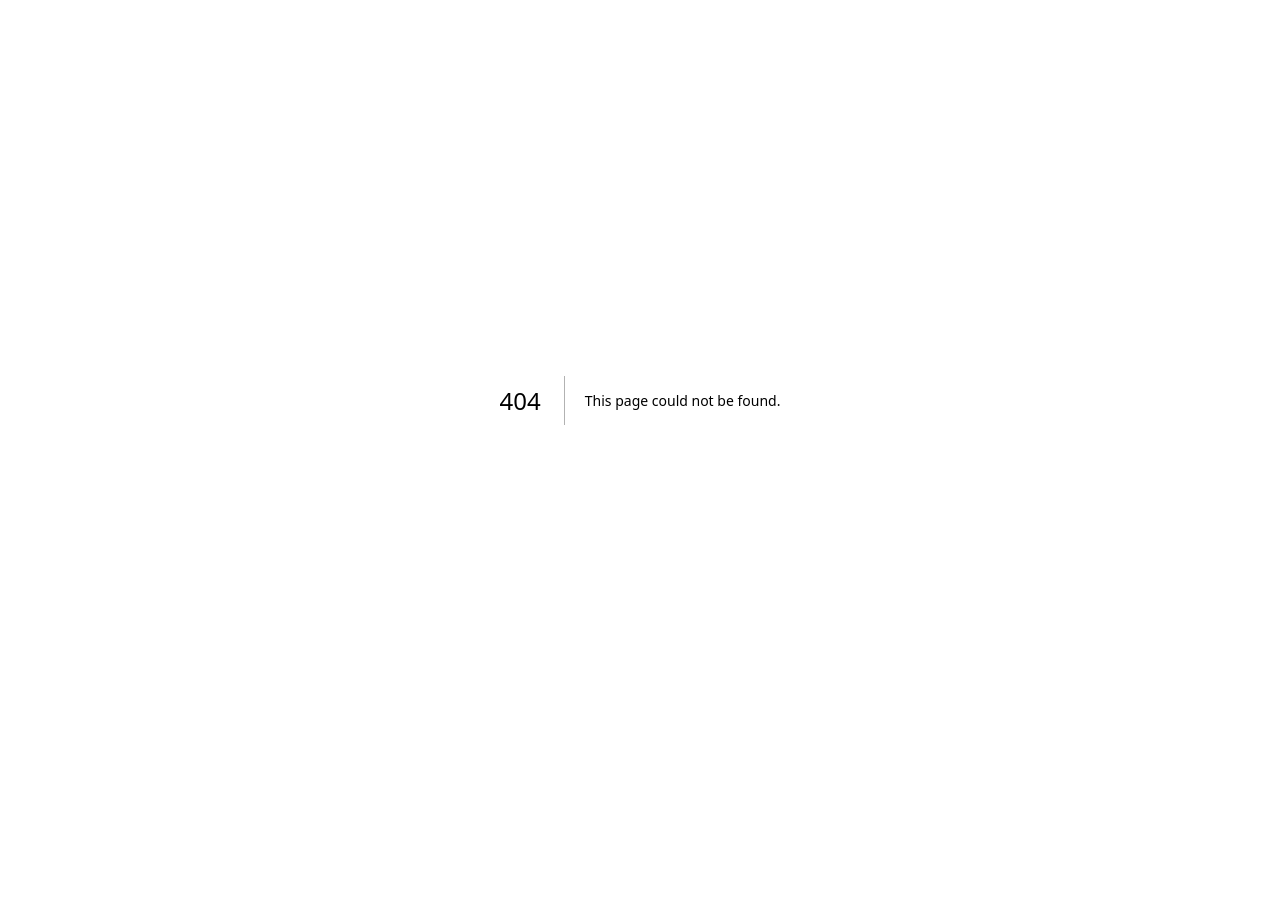
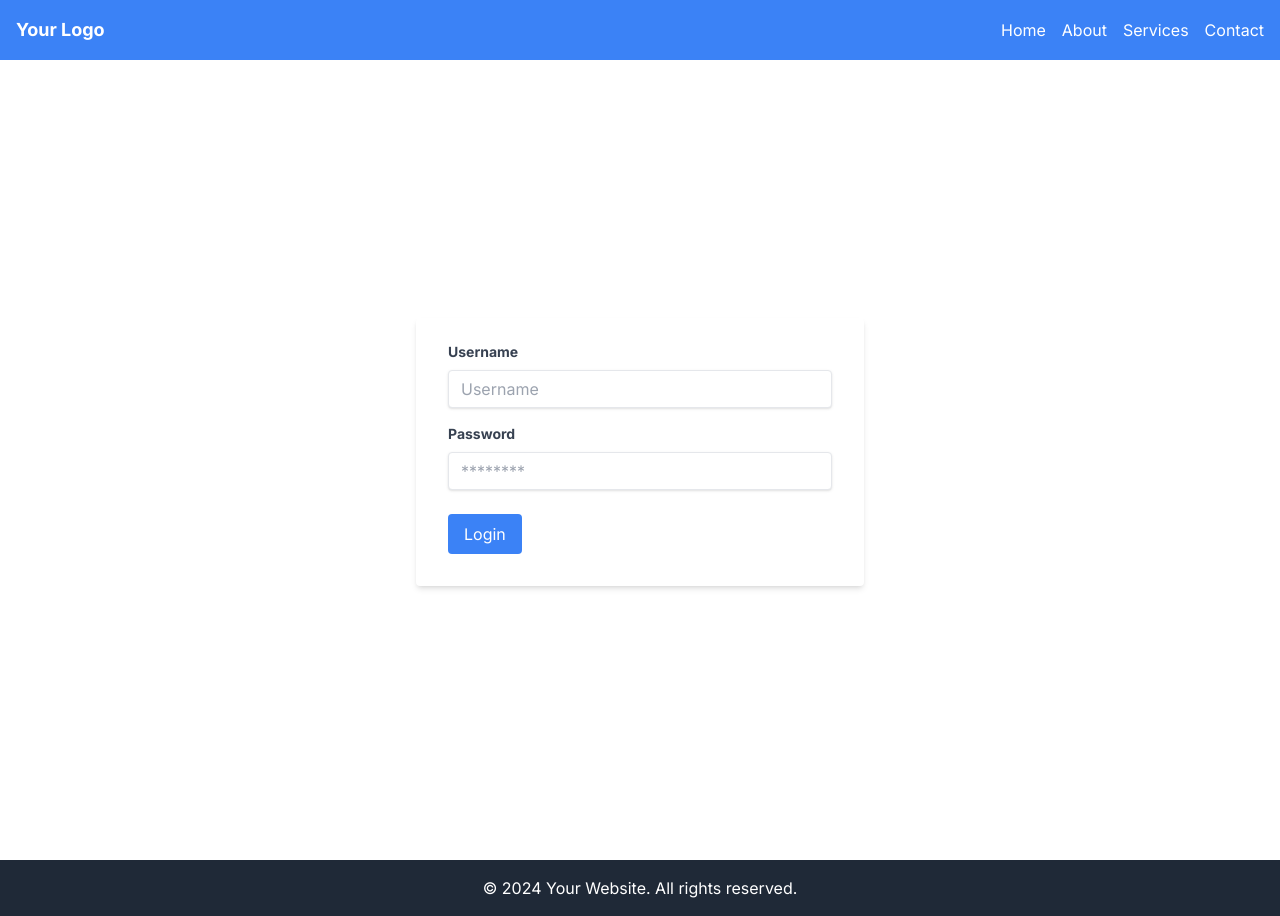
Before and after one commit to maikonweber/lading-page-run, a Next.js app: page /login in a window 1280 px wide. Before the commit this address had no page. Before the commit the page ends 800 px from the top, so only its background shows below. Built offline with nearby package versions, Linux system fonts and the light colour scheme.

Commit message:
Add Page Logj

```diff
--- /dev/null
+++ b/src/app/finance/page.js
@@ -0,0 +1,14 @@
+import Image from "next/image";
+import Header from "@/components/Header";
+import ContainerMain from "@/components/ContainerFinance";
+import Footer from "@/components/Footer"
+
+export default function Finance() {
+    return (
+        <>
+            <Header></Header>
+            <ContainerMain></ContainerMain>
+            <Footer></Footer>
+        </>
+    );
+}
--- /dev/null
+++ b/src/app/login/page.js
@@ -0,0 +1,17 @@
+import Image from "next/image";
+import Header from "@/components/Header";
+import ContainerMain from "@/components/ContainerFinance";
+import Footer from "@/components/Footer"
+import LoginContainer from "@/components/LoginContainer";
+
+export default function login() {
+    return (
+        <>
+            <Header></Header>
+            <LoginContainer>
+
+            </LoginContainer>
+            <Footer></Footer>
+        </>
+    );
+}
--- a/src/components/ContainerMain/index.js
+++ b/src/components/ContainerFinance/index.js
@@ -3,7 +3,6 @@ import Table from "../Table";
 
 const ContainerMain = () => {
   return <div className="flex h-screen bg-gray-200">
-
     <aside className="w-1/4 bg-gray-800 text-white p-4">
       <h2 className="text-2xl font-bold mb-4"> Entrada </h2>
       <AddCaixaButton />
--- /dev/null
+++ b/src/components/LoginContainer/index.js
@@ -0,0 +1,83 @@
+// components/LoginContainer.js
+"use client"
+import React, { useState } from 'react';
+
+const LoginContainer = () => {
+    const [username, setUsername] = useState('');
+    const [password, setPassword] = useState('');
+    const [loading, setLoading] = useState(false);
+
+    const handleLogin = async () => {
+        setLoading(true);
+
+        try {
+            // Perform your API request here
+            const response = await fetch('YOUR_LOGIN_API_ENDPOINT', {
+                method: 'POST',
+                headers: {
+                    'Content-Type': 'application/json',
+                },
+                body: JSON.stringify({ username, password }),
+            });
+
+            if (response.ok) {
+                // Handle successful login, e.g., redirect to another page
+                console.log('Login successful');
+            } else {
+                // Handle login failure, e.g., show an error message
+                console.error('Login failed');
+            }
+        } catch (error) {
+            console.error('Error:', error);
+        } finally {
+            setLoading(false);
+        }
+    };
+
+    return (
+        <div className="flex items-center justify-center h-screen">
+            <div className="w-full max-w-md">
+                <form className="bg-white shadow-md rounded px-8 pt-6 pb-8 mb-4">
+                    <div className="mb-4">
+                        <label className="block text-gray-700 text-sm font-bold mb-2" htmlFor="username">
+                            Username
+                        </label>
+                        <input
+                            className="shadow appearance-none border rounded w-full py-2 px-3 text-gray-700 leading-tight focus:outline-none focus:shadow-outline"
+                            id="username"
+                            type="text"
+                            placeholder="Username"
+                            value={username}
+                            onChange={(e) => setUsername(e.target.value)}
+                        />
+                    </div>
+                    <div className="mb-6">
+                        <label className="block text-gray-700 text-sm font-bold mb-2" htmlFor="password">
+                            Password
+                        </label>
+                        <input
+                            className="shadow appearance-none border rounded w-full py-2 px-3 text-gray-700 leading-tight focus:outline-none focus:shadow-outline"
+                            id="password"
+                            type="password"
+                            placeholder="********"
+                            value={password}
+                            onChange={(e) => setPassword(e.target.value)}
+                        />
+                    </div>
+                    <div className="flex items-center justify-between">
+                        <button
+                            className={`bg-blue-500 text-white px-4 py-2 rounded ${loading ? 'opacity-50 cursor-not-allowed' : ''}`}
+                            type="button"
+                            onClick={handleLogin}
+                            disabled={loading}
+                        >
+                            {loading ? 'Logging in...' : 'Login'}
+                        </button>
+                    </div>
+                </form>
+            </div>
+        </div>
+    );
+};
+
+export default LoginContainer;
```
Also changed, not shown: src/app/page.js (+4 -4 lines).
